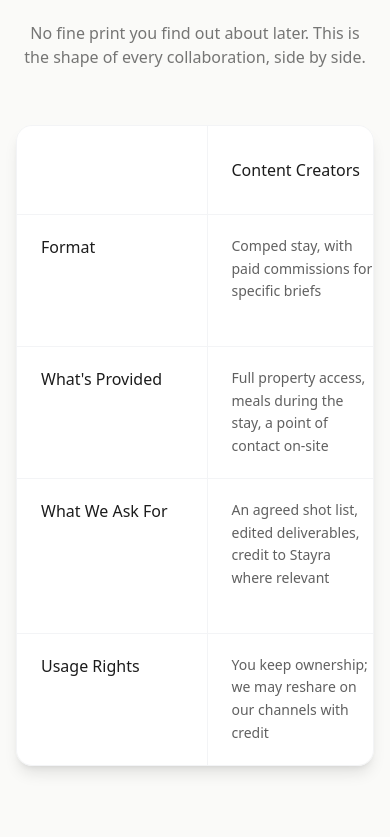
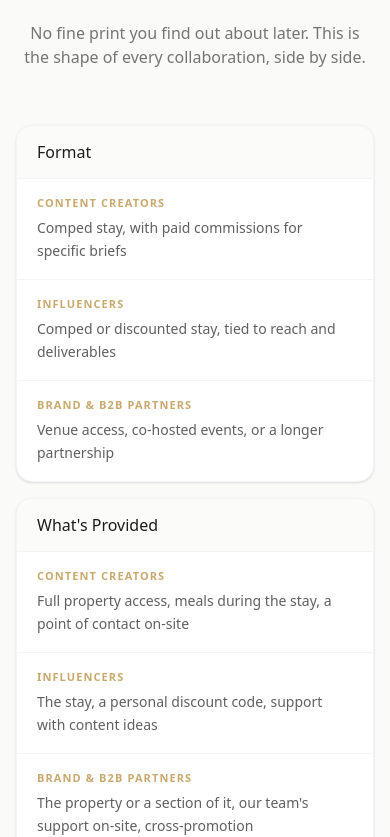
Before and after one commit to unsocialsthailandwebsite-sketch/stayrafin, a Next.js app: page /collaborate-with-us in a window 390 px wide. Shown: the part 2409-3246 px from the top of the page. Built offline with nearby package versions, Linux system fonts and the light colour scheme; a web font is replaced by a local one.

Commit message:
Fix mobile terms table: stacked cards instead of sideways-scrolling table

```diff
--- a/src/components/collaborate/collaborate-content.tsx
+++ b/src/components/collaborate/collaborate-content.tsx
@@ -314,9 +314,10 @@ export function CollaborateContent() {
             </p>
           </motion.div>
 
+          {/* Desktop / tablet: full terms table */}
           <motion.div
             {...fadeUp}
-            className="overflow-x-auto rounded-2xl shadow-lg border border-gray-100"
+            className="hidden md:block overflow-x-auto rounded-2xl shadow-lg border border-gray-100"
           >
             <table className="w-full min-w-[760px] border-collapse bg-white">
               <thead>
@@ -374,6 +375,52 @@ export function CollaborateContent() {
               </tbody>
             </table>
           </motion.div>
+
+          {/* Mobile: stacked terms cards, no sideways scrolling */}
+          <div className="md:hidden space-y-4">
+            {termsRows.map((row, index) => (
+              <motion.div
+                key={row.label}
+                initial={{ opacity: 0, y: 12 }}
+                whileInView={{ opacity: 1, y: 0 }}
+                viewport={{ once: true, margin: "-40px" }}
+                transition={{ duration: 0.5, delay: index * 0.05 }}
+                className="rounded-2xl border border-gray-100 bg-white shadow-sm overflow-hidden"
+              >
+                <div className="px-5 py-3.5 bg-stayra-ivory/70 border-b border-gray-100">
+                  <h3 className="font-serif text-base text-stayra-charcoal">
+                    {row.label}
+                  </h3>
+                </div>
+                <div className="divide-y divide-gray-100">
+                  <div className="px-5 py-4">
+                    <span className="text-[11px] uppercase tracking-widest text-stayra-gold font-semibold block mb-1.5">
+                      Content Creators
+                    </span>
+                    <p className="text-stayra-charcoal/70 text-sm leading-relaxed">
+                      {row.creators}
+                    </p>
+                  </div>
+                  <div className="px-5 py-4">
+                    <span className="text-[11px] uppercase tracking-widest text-stayra-gold font-semibold block mb-1.5">
+                      Influencers
+                    </span>
+                    <p className="text-stayra-charcoal/70 text-sm leading-relaxed">
+                      {row.influencers}
+                    </p>
+                  </div>
+                  <div className="px-5 py-4">
+                    <span className="text-[11px] uppercase tracking-widest text-stayra-gold font-semibold block mb-1.5">
+                      Brand &amp; B2B Partners
+                    </span>
+                    <p className="text-stayra-charcoal/70 text-sm leading-relaxed">
+                      {row.brands}
+                    </p>
+                  </div>
+                </div>
+              </motion.div>
+            ))}
+          </div>
         </div>
       </section>
 
```
